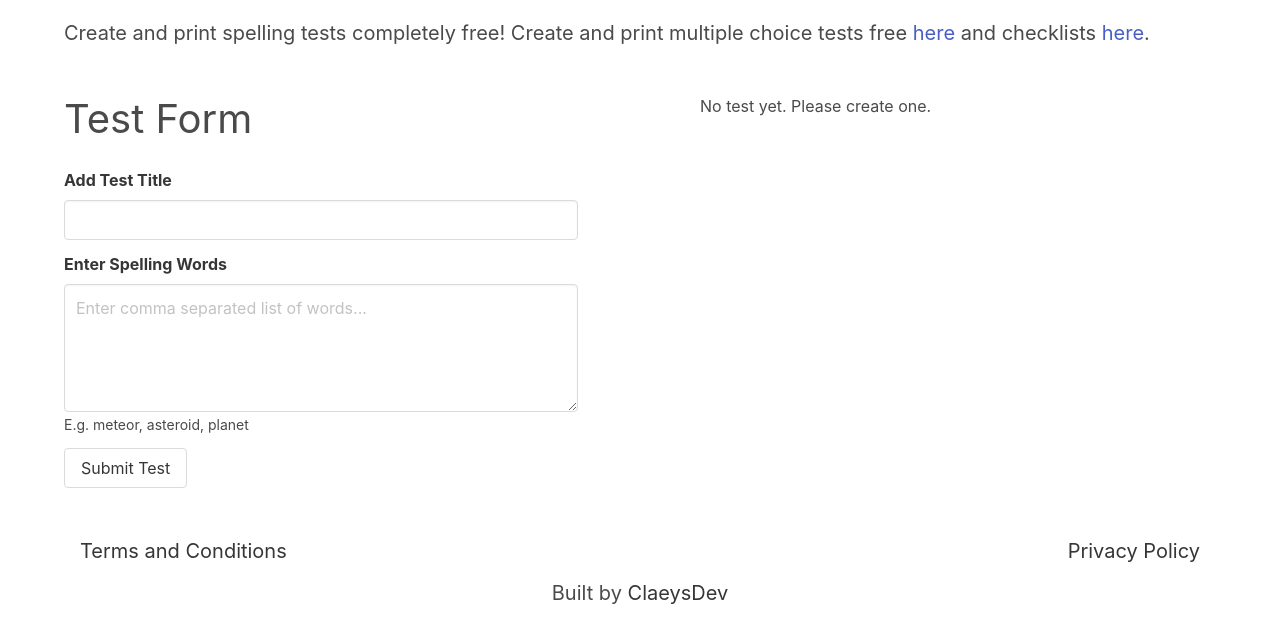
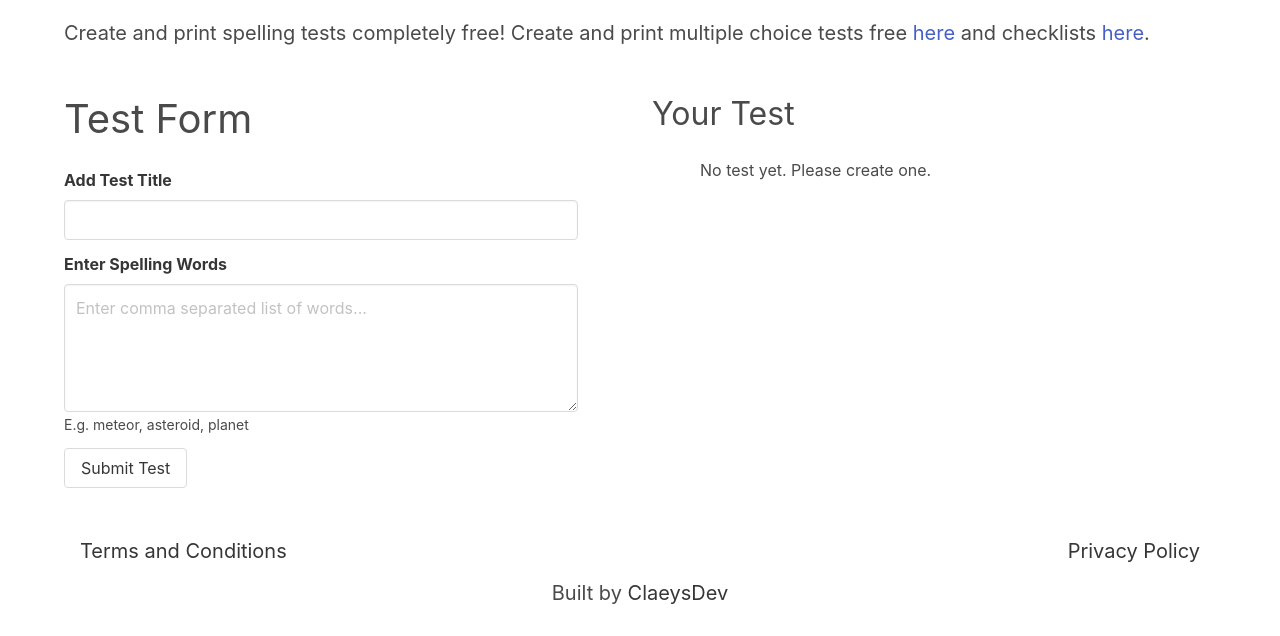
Before and after one commit to jclaey/test-generator, a plain HTML site: page pages/spelling_test/index.html in a window 1280 px wide. Shown: the part 269-905 px from the top of the page. Drawn offline with Linux system fonts and the light colour scheme.

Commit message:
add heading to test area

```diff
--- a/pages/spelling_test/index.html
+++ b/pages/spelling_test/index.html
@@ -74,6 +74,7 @@
                 </section>
             </div>
             <div class="column is-half">
+                <h3 class="subtitle is-3">Your Test</h3>
                 <section id="test-render-area" class="ml-6"></section>
             </div>
         </div>
```
